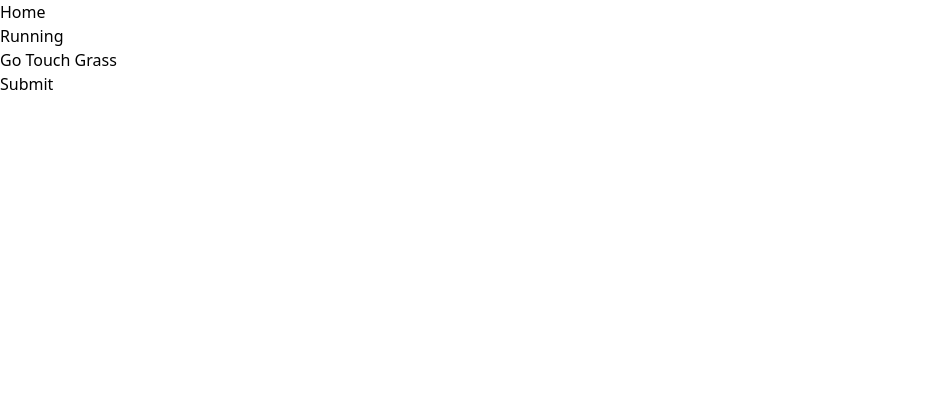
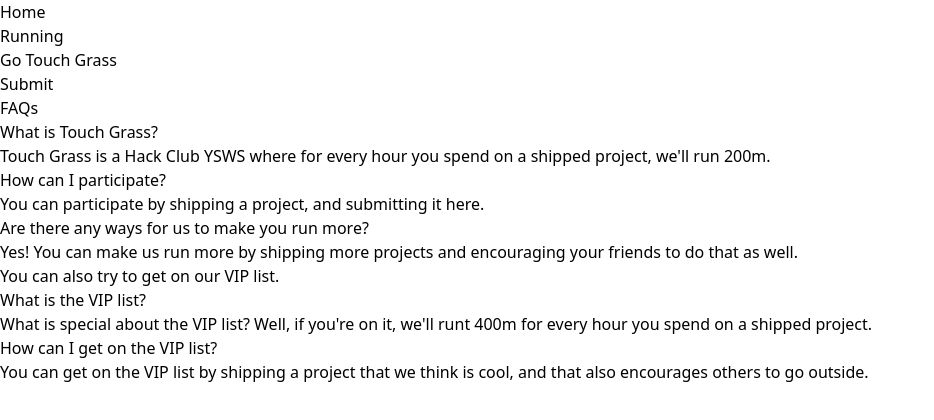
Before and after one commit to hackclub/Touch-Grass, a SvelteKit app: page / in a window 1280 px wide. Shown: the top 420 px of the page, without its empty margins (0-934 px from the left). Built offline with nearby package versions, Linux system fonts and the light colour scheme.

Commit message:
feat: Added some faqs

```diff
--- a/src/routes/+page.svelte
+++ b/src/routes/+page.svelte
@@ -3,3 +3,29 @@
 <button on:click={() => window.location.href = 'https://submit.hackclub.com/touch-grass'}>
   Submit
 </button>
+
+<h2>FAQs</h2>
+
+<div>
+    <div>
+        <h3>What is Touch Grass?</h3>
+        <p>Touch Grass is a Hack Club YSWS where for every hour you spend on a shipped project, we'll run 200m.</p>
+    </div>
+    <div>
+        <h3>How can I participate?</h3>
+        <p>You can participate by shipping a project, and submitting it <a href="https://submit.hackclub.com/touch-grass">here</a>.</p>
+    </div>
+    <div>
+        <h3>Are there any ways for us to make you run more?</h3>
+        <p>Yes! You can make us run more by shipping more projects and encouraging your friends to do that as well.</p>
+        <p>You can also try to get on our VIP list.</p>
+    </div>
+    <div>
+        <h3>What is the VIP list?</h3>
+        <p>What is special about the VIP list? Well, if you're on it, we'll runt 400m for every hour you spend on a shipped project.</p>
+    </div>
+    <div>
+        <h3>How can I get on the VIP list?</h3>
+        <p>You can get on the VIP list by shipping a project that we think is cool, and that also encourages others to go outside.</p>
+    </div>
+</div>
--- a/src/routes/running/+page.svelte
+++ b/src/routes/running/+page.svelte
@@ -27,6 +27,10 @@
   });
 </script>
 
+<h1 class="hidden"> Completed Runs </h1>
+
+
+<h1> Our Running Portfolios </h1>
 <div bind:this={embedContainer}>
   <div class="strava-embed-placeholder" data-embed-type="activity" data-embed-id="11341795836" data-style="standard" data-from-embed="false"></div>
 </div>
```
